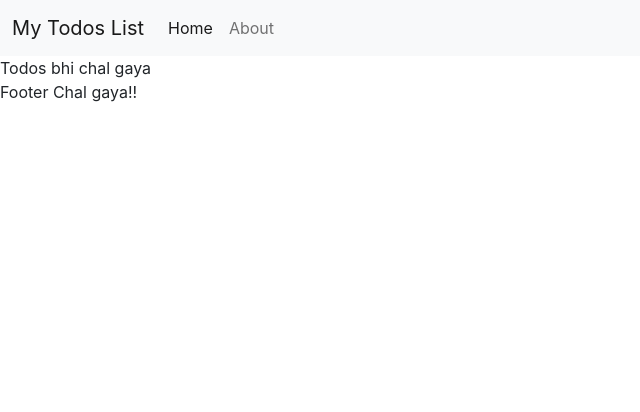
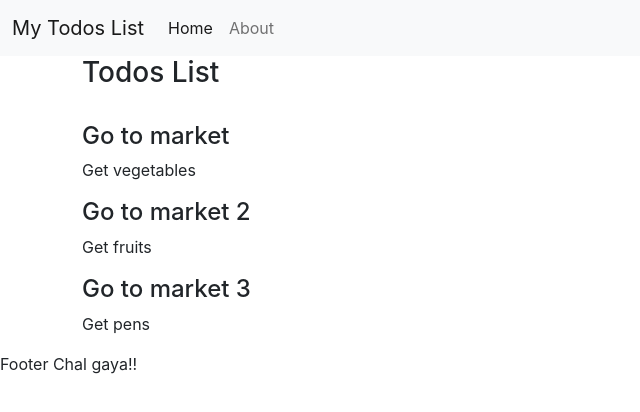
Before and after one commit to nikhilCad/TodoReactApp, a React (Create React App) app: page / in a window 1280 px wide. Shown: the top 412 px of the page, without its empty margins (0-640 px from the left). Built offline with nearby package versions, Linux system fonts and the light colour scheme.

Commit message:
Add Todo list and items to show

```diff
--- a/src/App.js
+++ b/src/App.js
@@ -5,12 +5,30 @@ import {Todos} from './MyComponents/Todos'; //use {} if using rafc as it is tryi
 import {Footer} from './MyComponents/Footer';
 
 function App() {
-  let myVariable = 345;
+
+  let todos = [
+    {
+      sno: 1,
+      title: "Go to market",
+      desc: "Get vegetables"
+    },
+    {
+      sno: 2,
+      title: "Go to market 2",
+      desc: "Get fruits"
+    },
+    {
+      sno: 3,
+      title: "Go to market 3",
+      desc: "Get pens"
+    }
+  ]
+
   return (
     <>
 
     <Header title="My Todos List" searchBar={false}/>
-    <Todos/>
+    <Todos todos={todos}/>
     <Footer/>
 
     </>
--- a/src/MyComponents/TodoItem.js
+++ b/src/MyComponents/TodoItem.js
@@ -2,10 +2,11 @@
 
 import React from 'react'
 
-export const TodoItem = () => {
+export const TodoItem = ({todo}) => {
     return (
         <div>
-            TodoItem Chal Gaya o~o
+            <h4>{todo.title}</h4>
+            <p>{todo.desc}</p>
         </div>
     )
 }
--- a/src/MyComponents/Todos.js
+++ b/src/MyComponents/Todos.js
@@ -1,11 +1,17 @@
 //rafc from ES7 extension
 
-import React from 'react'
+import React from 'react';
+import {TodoItem} from '../MyComponents/TodoItem';
 
-export const Todos = () => {
+//Every Todos has TodoItms, see line <TodoItem todo = {props.todos[0]}/>
+export const Todos = (props) => {
     return (
-        <div>
-            Todos bhi chal gaya
+        <div className="container">
+            <h3>Todos List</h3><br></br>
+
+            <TodoItem todo = {props.todos[0]}/>
+            <TodoItem todo = {props.todos[1]}/>
+            <TodoItem todo = {props.todos[2]}/>
         </div>
     )
 }
```
